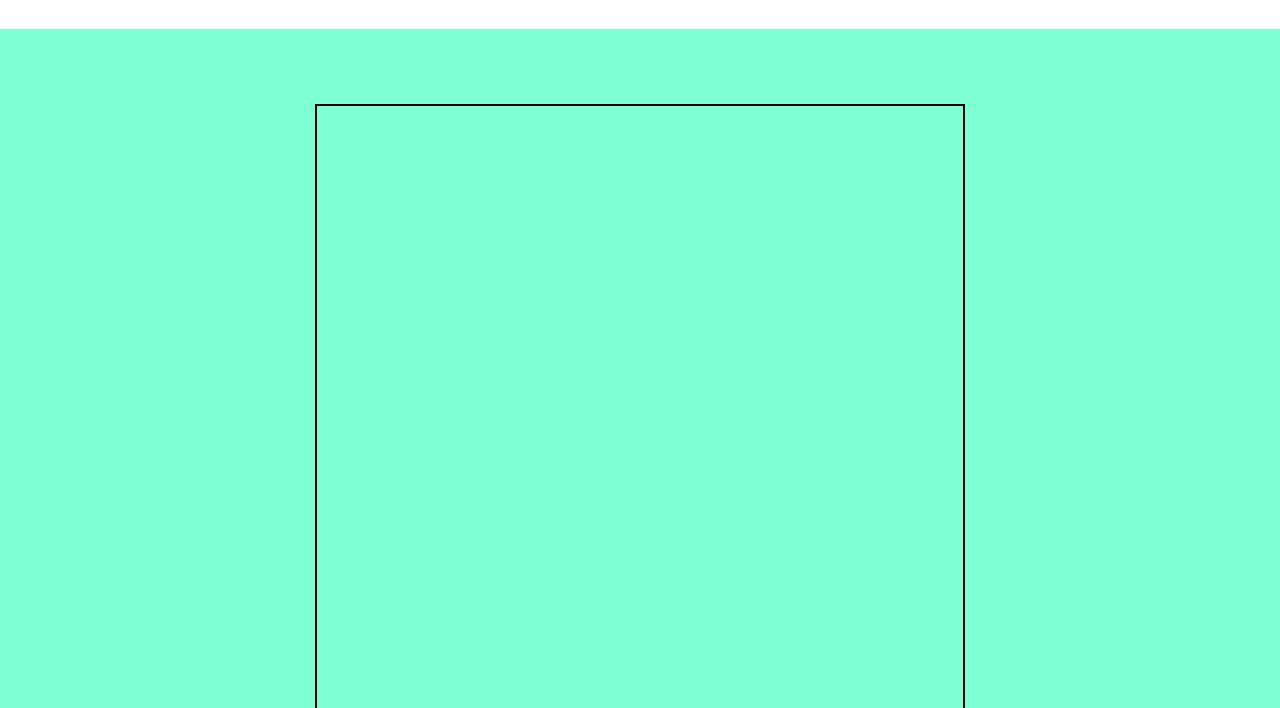
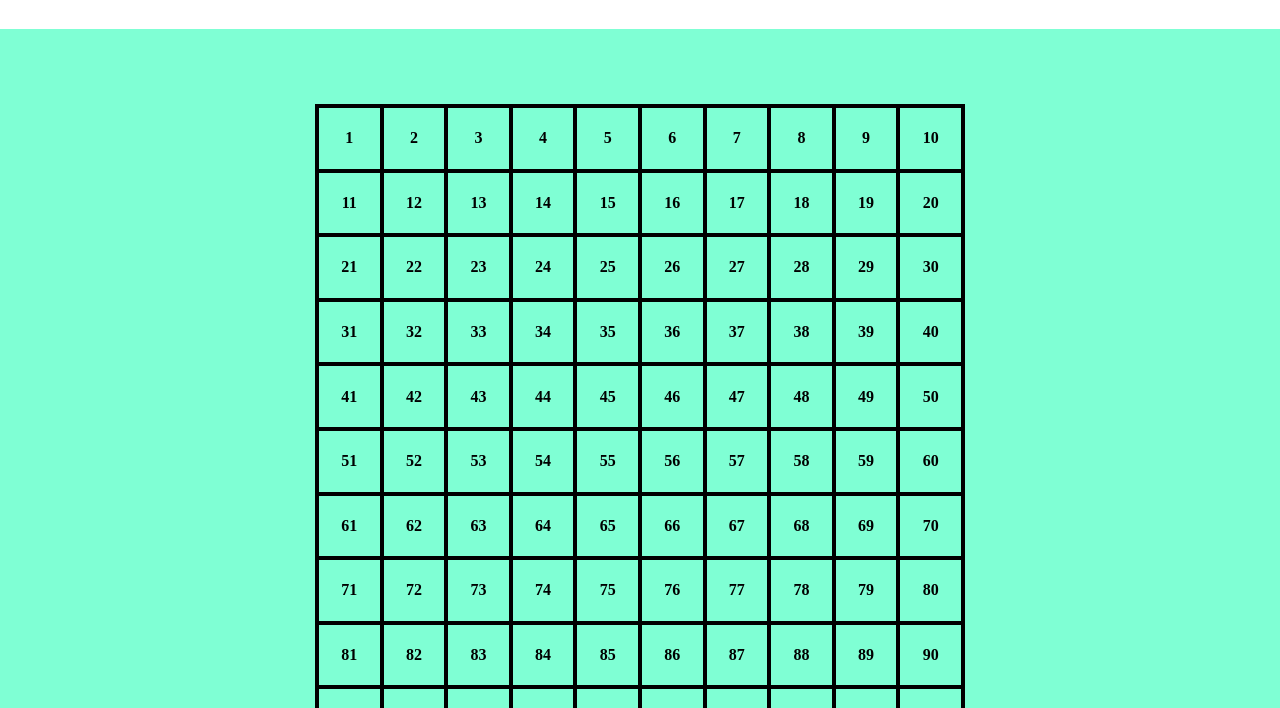
Before and after one commit to dariolaseta/js-campominato-grid, a plain HTML site: page index.html in a window 1280 px wide. Both pictures are taken after a click on the button "Play". Shown: the part 72-780 px from the top of the page. Drawn offline with Linux system fonts and the light colour scheme.

Commit message:
created script for create grid and cells

```diff
--- a/css/style.css
+++ b/css/style.css
@@ -41,6 +41,10 @@ div.container{
     border: 2px black solid;
 }
 
+div.cells span{
+    font-weight: bold;
+}
+
 .cells{
     width: calc( 100% / 10);
     height: calc( 100% / 10);
--- a/js/script.js
+++ b/js/script.js
@@ -1,8 +1,24 @@
 const gridElement = document.getElementById("grid");
 const button = document.getElementById("button")
-
+let isCreated = false;
 
 button.addEventListener("click", function(){
     gridElement.classList.add("container");
 
+    if(!isCreated){
+        for (let i = 0; i < 100; i++) {
+            const newCell = createCell(i);
+
+            gridElement.append(newCell);
+        }
+        isCreated = true;
+    }
+
 });
+
+function createCell(cellNumber) {
+    const cell = document.createElement("div");
+    cell.classList.add("cells");
+    cell.innerHTML = `<span>${cellNumber + 1}</span>`;
+    return cell;
+}
```
